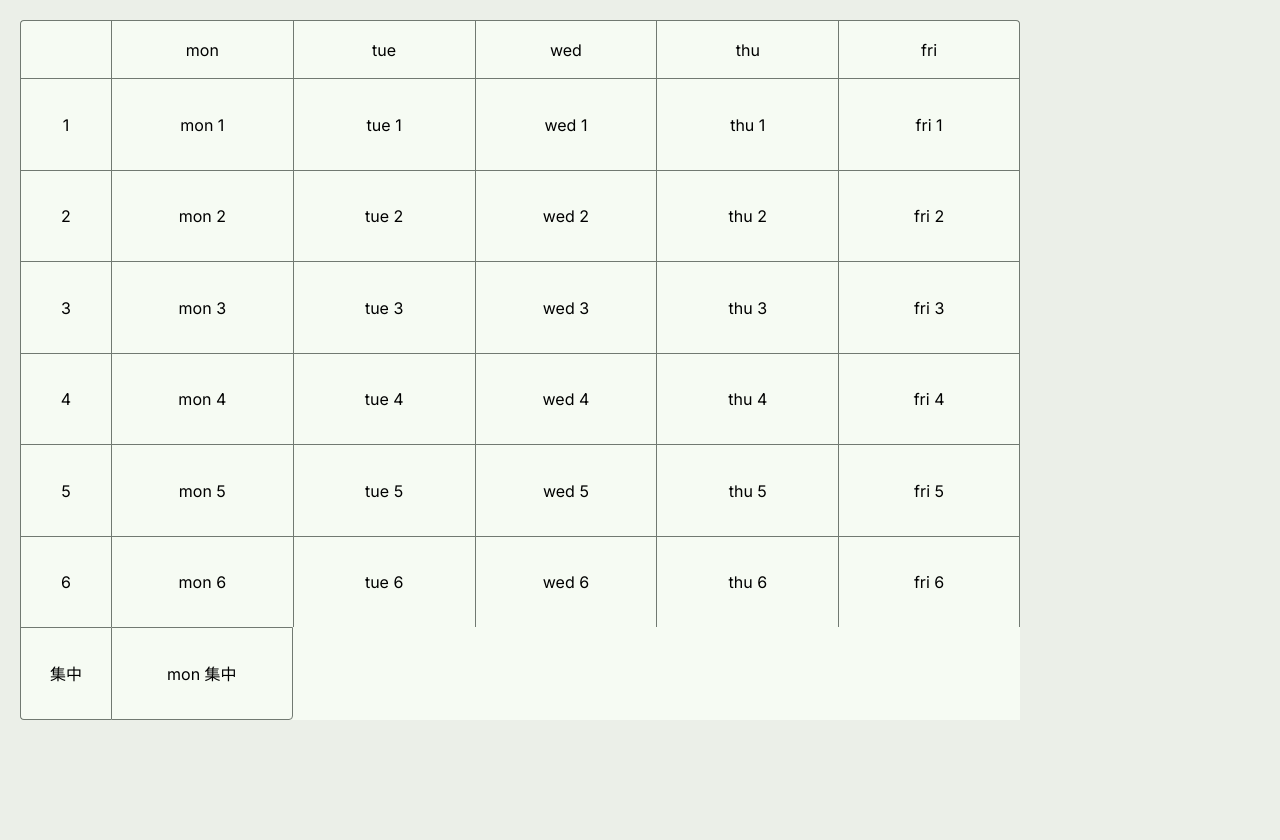
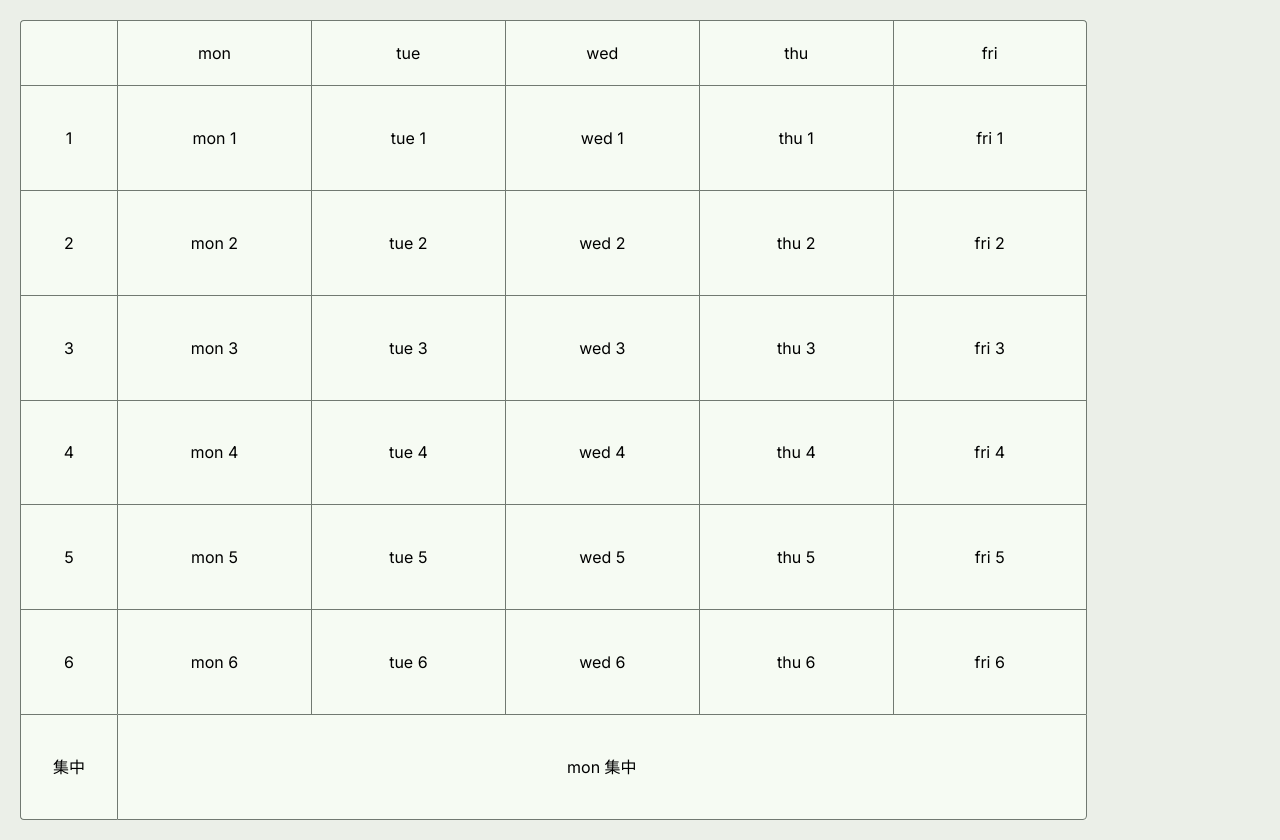
Before and after one commit to ut-code/syllabus-next, a Next.js app: page /components/Sample/Timetable in a window 1280 px wide. Before the commit the page ends 800 px from the top, so only its background shows below. Built offline with nearby package versions, Linux system fonts and the light colour scheme.

Commit message:
[modify] format

```diff
--- a/src/app/components/Sample/Timetable/page.tsx
+++ b/src/app/components/Sample/Timetable/page.tsx
@@ -1,7 +1,11 @@
-import Timetable from "../../Timetable"
+import Timetable from "../../Timetable";
 
 const ClassModalComponent: React.FC = () => {
-    return <div className="m-5 w-[1000px] h-[700px] bg-surface"><Timetable/></div>
-  };
+  return (
+    <div className="m-5 w-5/6 h-[800px] bg-surface">
+      <Timetable />
+    </div>
+  );
+};
 
-  export default ClassModalComponent;
+export default ClassModalComponent;
--- /dev/null
+++ b/src/app/components/Timetable/design.tsx
@@ -0,0 +1,3 @@
+export const design = {
+    rounded: ""
+}
--- a/src/app/components/Timetable/index.tsx
+++ b/src/app/components/Timetable/index.tsx
@@ -1,58 +1,73 @@
 import { Day, dayMapping } from "@/app/type";
-import { ClassSlot, DaySlot, PeriodSlot, PosV, SlotDiv } from "./slot";
+import { ClassSlot, DaySlot, IntensiveClassSlot, PeriodSlot, PosV, SlotDiv } from "./slot";
 
-const day:Day[] = ["mon","tue","wed","thu","fri"];
+const day: Day[] = ["mon", "tue", "wed", "thu", "fri"];
+const hasSaturday = false;
 
-function slotRow(period:1|2|3|4|5|6|"集中",pos_v:PosV, hasSaturday: boolean){
-    if(hasSaturday){
+function slotRow(
+  period: 1 | 2 | 3 | 4 | 5 | 6 | "集中",
+  pos_v: PosV,
+) {
+  if (hasSaturday) {
     day.push("sat");
   }
-    return (<>
-
+  return (
+    <>
       {/* 曜限のヘッダー */}
-            <PeriodSlot period={period} pos_v={pos_v} pos_h={"left"}>{period}</PeriodSlot>
-        {
-        day.map(d=>{
-        return <ClassSlot day_period={{day:d, period:period}}
-         pos_v={pos_v} pos_h={d==day[day.length-1]?"right":"left"}/>
-    })
-    }
+      <PeriodSlot period={period} pos_v={pos_v} pos_h={"left"}>
+        {period}
+      </PeriodSlot>
+      {day.map((d) => {
+        return (
+          <ClassSlot
+          hasSaturday = {hasSaturday}
+            day_period={{ day: d, period: period }}
+            pos_v={pos_v}
+            pos_h={d == day[day.length - 1] ? "right" : "left"}
+          />
+        );
+      })}
     </>
   );
 }
 
 const Timetable: React.FC = () => {
-    const period:(1|2|3|4|5|6|"集中")[] = [1,2,3,4,5,6];
+  const period: (1 | 2 | 3 | 4 | 5 | 6 | "集中")[] = [1, 2, 3, 4, 5, 6];
   return (
     <div className="grid grid-cols-11 grid-flow-row h-full">
-
       {/* 左上の空白 */}
       <SlotDiv pos_v={"top"} pos_h={"left"} />
 
       {/* 曜日のヘッダー */}
-        {
-            day.map(d=>{
-                return <DaySlot day={d} pos_v={"top"}
-                pos_h={d==day[day.length-1]?"right":"center"}
-                >{period}</DaySlot>
-            })
-        }
+      {day.map((d) => {
+        return (
+          <DaySlot
+            day={d}
+            pos_v={"top"}
+            pos_h={d == day[day.length - 1] ? "right" : "center"}
+          >
+            {period}
+          </DaySlot>
+        );
+      })}
 
-            {
-                period.map(d=>{
-                    return slotRow(d,"middle", false);
-                })
-            }
+      {period.map((d) => {
+        return slotRow(d, "middle");
+      })}
 
       {/* 集中のヘッダー */}
       <PeriodSlot period={"集中"} pos_v={"bottom"} pos_h={"left"}/>
 
       {/* 集中の講義スロット */}
-            <ClassSlot className="col-span-10 row-span-2" day_period={{day:"mon",period:"集中"}}
-         pos_v={"bottom"} pos_h={"right"}/>
+      <IntensiveClassSlot
+      hasSaturday = {hasSaturday}
+        className="col-span-10 row-span-2"
+        day_period={{ day: "mon", period: "集中" }}
+        pos_v={"bottom"}
+        pos_h={"right"}
+      />
     </div>
-
-    )
+  );
 };
 
 export default Timetable;
--- a/src/app/components/Timetable/slot.tsx
+++ b/src/app/components/Timetable/slot.tsx
@@ -1,84 +1,124 @@
 import { Day, DayPeriod } from "@/app/type";
 import React, { ReactNode } from "react";
+import { design } from "./design";
 
-export type PosV = "top"|"middle"|"bottom";
-export type PosH = "left"|"center"|"right";
+export type PosV = "top" | "middle" | "bottom";
+export type PosH = "left" | "center" | "right";
 
 interface classProps extends props {
-    day_period: DayPeriod
+  day_period: DayPeriod;
+  hasSaturday: boolean
 }
 
 interface dayProps extends props {
-    day: Day
+  day: Day;
 }
 
 interface periodProps extends props {
-    period: 1|2|3|4|5|6|"集中"
+  period: 1 | 2 | 3 | 4 | 5 | 6 | "集中";
 }
 
 interface props {
   pos_v: PosV;
   pos_h: PosH;
-    children?: ReactNode
-    className?: string
+  children?: ReactNode;
+  className?: string;
 }
 
-export const ClassSlot:React.FC<classProps> = (props:classProps)=>{
-
+export const ClassSlot: React.FC<classProps> = (props: classProps) => {
   return (
-        <SlotDiv pos_v={props.pos_v} pos_h={props.pos_h} className={`col-span-2 row-span-2 ${props.className}`}>
+    <SlotDiv
+      pos_v={props.pos_v}
+      pos_h={props.pos_h}
+      className={`col-span-2 row-span-2 ${props.className}`}
+    >
       <div>
         {props.day_period.day} {props.day_period.period}
       </div>
     </SlotDiv>
   );
+};
+
+export const IntensiveClassSlot: React.FC<classProps> = (props: classProps) => {
+
+    return (
+        <>
+        {
+            props.hasSaturday
+        ?<SlotDiv
+        pos_v={props.pos_v}
+        pos_h={props.pos_h}
+        className={`col-span-12 row-span-2 ${props.className}`}>
+        <div>
+          {props.day_period.day} {props.day_period.period}
+        </div>
+      </SlotDiv>
+      :<SlotDiv
+      pos_v={props.pos_v}
+      pos_h={props.pos_h}
+      className={`col-span-10 row-span-2 ${props.className}`}>
+      <div>
+        {props.day_period.day} {props.day_period.period}
+      </div>
+    </SlotDiv>
 }
+      </>
+    );
+  };
 
-export const DaySlot:React.FC<dayProps> = (props:dayProps)=>{
+export const DaySlot: React.FC<dayProps> = (props: dayProps) => {
   return (
-        <SlotDiv className="col-span-2 row-span-1" pos_v={props.pos_v} pos_h={props.pos_h}>
+    <SlotDiv
+      className="col-span-2 row-span-1"
+      pos_v={props.pos_v}
+      pos_h={props.pos_h}
+    >
       {props.day}
     </SlotDiv>
   );
-}
+};
 
-export const PeriodSlot:React.FC<periodProps> = (props:periodProps)=>{
+export const PeriodSlot: React.FC<periodProps> = (props: periodProps) => {
   return (
-        <SlotDiv className="col-span-1 row-span-2" pos_v={props.pos_v} pos_h={props.pos_h}>
+    <SlotDiv
+      className="col-span-1 row-span-2"
+      pos_v={props.pos_v}
+      pos_h={props.pos_h}
+    >
       {props.period}
     </SlotDiv>
   );
+};
+
+export const SlotDiv: React.FC<props> = (prop) => {
+  let corner = "";
+  if (prop.pos_v == "top") {
+    if (prop.pos_h == "left") {
+      corner = "rounded-tl";
     }
-
-
-export const SlotDiv:React.FC<props> = (prop)=>{
-
-    let corner = "";
-    if(prop.pos_v == "top"){
-        if(prop.pos_h == "left"){
-            corner = "rounded-tl"
-        }
-        if(prop.pos_h == "right"){
-            corner = "rounded-tr"
+    if (prop.pos_h == "right") {
+      corner = "rounded-tr";
     }
   }
 
-    if(prop.pos_v == "bottom"){
-        if(prop.pos_h == "left"){
-            corner = "rounded-bl"
+  if (prop.pos_v == "bottom") {
+    if (prop.pos_h == "left") {
+      corner = "rounded-bl";
     }
-        if(prop.pos_h == "right"){
-            corner = "rounded-br"
+    if (prop.pos_h == "right") {
+      corner = "rounded-br";
     }
   }
 
   return (
-        <div className={`border-outline border-solid flex justify-center items-center ${corner}
-            ${prop.pos_v == "bottom"?"border-y":"border-t"}
-            ${prop.pos_h == "right"?"border-x":"border-l"}
+    <div
+      className={`border-outline border-solid flex justify-center items-center ${corner}
+            ${prop.pos_v == "bottom" ? "border-y" : "border-t"}
+            ${prop.pos_h == "right" ? "border-x" : "border-l"}
             ${prop.className}
-            `}>
+            `}
+    >
       {prop.children}
     </div>
   );
-}
+};
--- a/tailwind.config.ts
+++ b/tailwind.config.ts
@@ -15,9 +15,9 @@ const config: Config = {
       },
       gridTemplateColumns: {
         // 13列のグリッドを定義
-        '11': 'repeat(11, minmax(0, 1fr))',
-        '13': 'repeat(13, minmax(0, 1fr))',
-      }
+        "11": "repeat(11, minmax(0, 1fr))",
+        "13": "repeat(13, minmax(0, 1fr))",
+      },
     },
 
     colors: {
```
Lines whose indentation alone changed are shown as unchanged.
